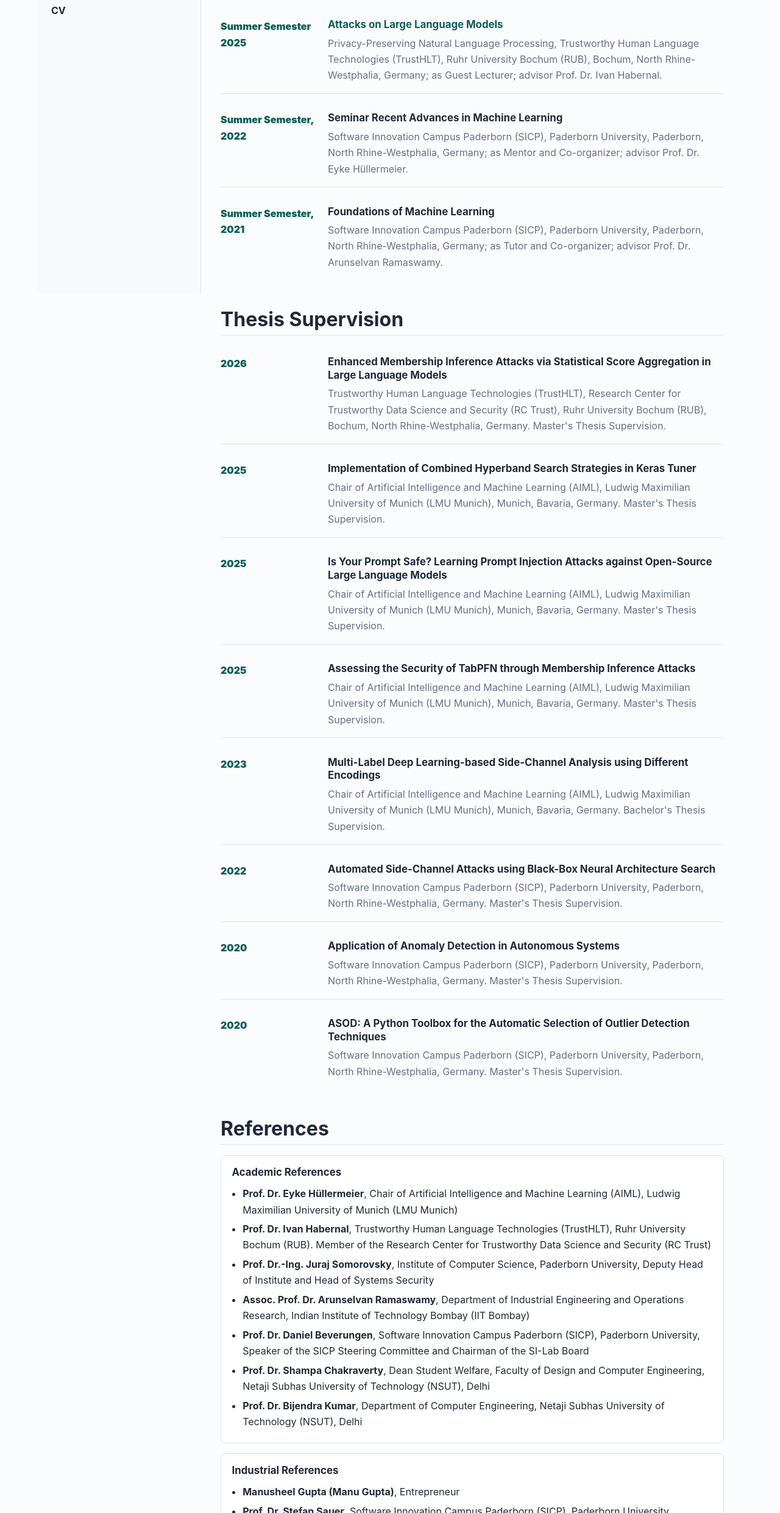
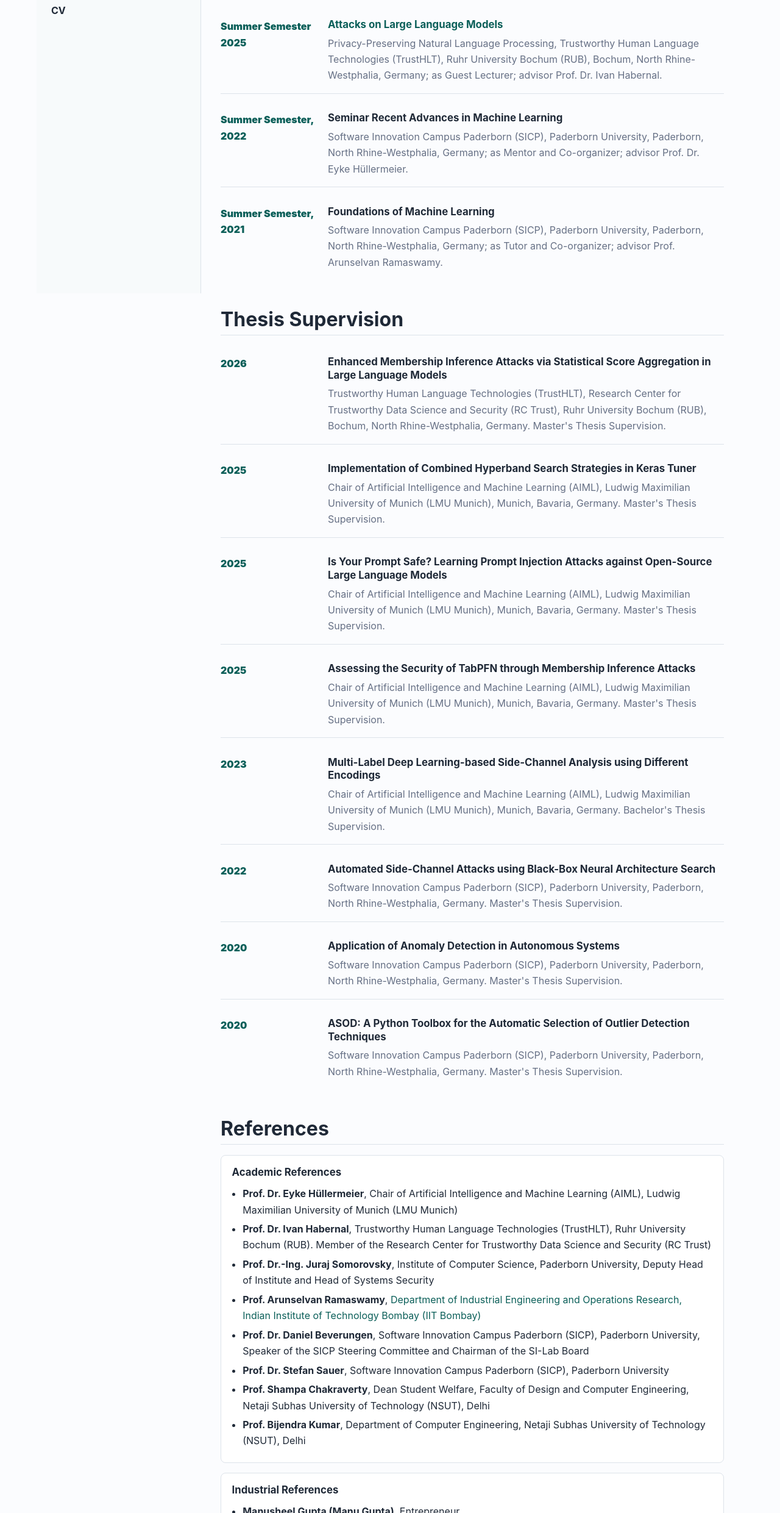
Before and after one commit to LeakDetectAI/leakdetectai.github.io, a plain HTML site: page teaching.html in a window 1280 px wide. Shown: the part 319-2800 px from the top of the page at 61% size. Drawn offline with Linux system fonts and the light colour scheme.

Commit message:
Small Updates

```diff
--- a/teaching.html
+++ b/teaching.html
@@ -50,7 +50,7 @@
                         <div class="date">Summer Semester, 2021</div>
                         <div>
                             <h3>Foundations of Machine Learning</h3>
-                            <p>Software Innovation Campus Paderborn (SICP), Paderborn University, Paderborn, North Rhine-Westphalia, Germany; as Tutor and Co-organizer; advisor Prof. Dr. Arunselvan Ramaswamy.</p>
+                            <p>Software Innovation Campus Paderborn (SICP), Paderborn University, Paderborn, North Rhine-Westphalia, Germany; as Tutor and Co-organizer; advisor Prof. Arunselvan Ramaswamy.</p>
                         </div>
                     </article>
                 </div>
@@ -83,17 +83,19 @@
                             <li><strong>Prof. Dr. Eyke Hüllermeier</strong>, Chair of Artificial Intelligence and Machine Learning (AIML), Ludwig Maximilian University of Munich (LMU Munich)</li>
                             <li><strong>Prof. Dr. Ivan Habernal</strong>, Trustworthy Human Language Technologies (TrustHLT), Ruhr University Bochum (RUB). Member of the Research Center for Trustworthy Data Science and Security (RC Trust)</li>
                             <li><strong>Prof. Dr.-Ing. Juraj Somorovsky</strong>, Institute of Computer Science, Paderborn University, Deputy Head of Institute and Head of Systems Security</li>
-                            <li><strong>Assoc. Prof. Dr. Arunselvan Ramaswamy</strong>, Department of Industrial Engineering and Operations Research, Indian Institute of Technology Bombay (IIT Bombay)</li>
+                            <li><strong>Prof. Arunselvan Ramaswamy</strong>, <a href="https://www.ieor.iitb.ac.in/node/4003" target="_blank" rel="noopener noreferrer">Department of Industrial Engineering and Operations Research, Indian Institute of Technology Bombay (IIT Bombay)</a></li>
                             <li><strong>Prof. Dr. Daniel Beverungen</strong>, Software Innovation Campus Paderborn (SICP), Paderborn University, Speaker of the SICP Steering Committee and Chairman of the SI-Lab Board</li>
-                            <li><strong>Prof. Dr. Shampa Chakraverty</strong>, Dean Student Welfare, Faculty of Design and Computer Engineering, Netaji Subhas University of Technology (NSUT), Delhi</li>
-                            <li><strong>Prof. Dr. Bijendra Kumar</strong>, Department of Computer Engineering, Netaji Subhas University of Technology (NSUT), Delhi</li>
+                            <li><strong>Prof. Dr. Stefan Sauer</strong>, Software Innovation Campus Paderborn (SICP), Paderborn University</li>
+                            <li><strong>Prof. Shampa Chakraverty</strong>, Dean Student Welfare, Faculty of Design and Computer Engineering, Netaji Subhas University of Technology (NSUT), Delhi</li>
+                            <li><strong>Prof. Bijendra Kumar</strong>, Department of Computer Engineering, Netaji Subhas University of Technology (NSUT), Delhi</li>
                         </ul>
                     </article>
                     <article class="card">
                         <h3>Industrial References</h3>
                         <ul>
                             <li><strong>Manusheel Gupta (Manu Gupta)</strong>, Entrepreneur</li>
-                            <li><strong>Prof. Dr. Stefan Sauer</strong>, Software Innovation Campus Paderborn (SICP), Paderborn University</li>
+                            <li><strong>Dr. Gunnar Schomaker</strong>, Software Innovation Campus Paderborn (SICP), Paderborn University, Deputy Head and Vice Managing Director, Software Innovation Lab; R&amp;D Manager - Smart Systems</li>
+                            <li><strong>Dr. Simon Oberthür</strong>, Software Innovation Campus Paderborn (SICP), Paderborn University, Coordinator and R&amp;D Manager - Digital Security</li>
                         </ul>
                     </article>
                 </div>
```
Also changed, not shown: invited-talks.html (+5 -5 lines), images/11679732.png (added), 1 other file.
